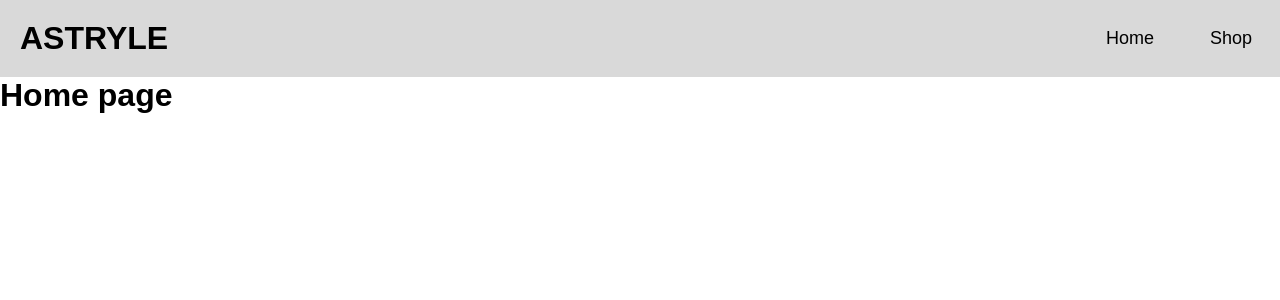
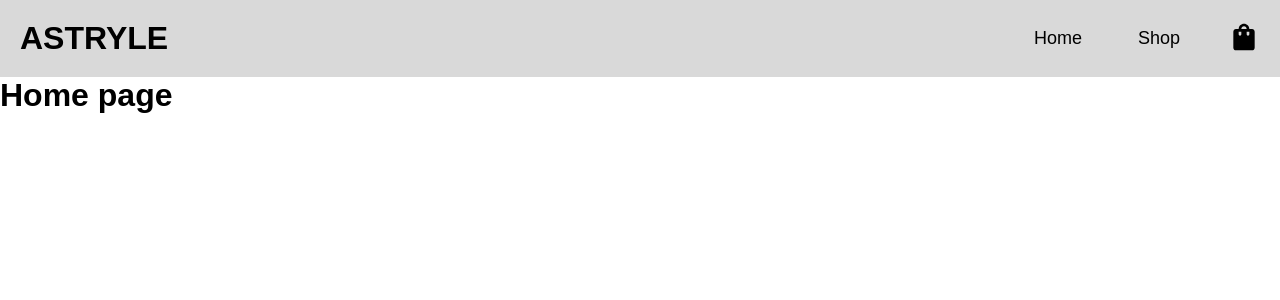
Before and after one commit to nelrnd/shopping-cart, a React (Create React App) app: page / in a window 1280 px wide. Shown: the top 300 px of the page. Built offline with nearby package versions, Linux system fonts and the light colour scheme.

Commit message:
Create and style NavBarCart

```diff
--- a/src/App.js
+++ b/src/App.js
@@ -1,3 +1,4 @@
+import { useState } from 'react';
 import { BrowserRouter, Routes, Route } from 'react-router-dom';
 import NavBar from './components/NavBar';
 import Home from './components/Home';
@@ -5,9 +6,11 @@ import Shop from './components/Shop';
 import './styles/App.css';
 
 const App = () => {
+  const [cart, setCart] = useState([]);
+
   return (
     <BrowserRouter>
-      <NavBar />
+      <NavBar cart={cart} />
       <Routes>
         <Route path="/" element={<Home />} />
         <Route path="/shop" element={<Shop />} />
--- a/src/components/NavBar.js
+++ b/src/components/NavBar.js
@@ -1,7 +1,8 @@
 import { Link } from 'react-router-dom';
+import NavBarCart from './NavBarCart';
 import '../styles/NavBar.css';
 
-const NavBar = () => {
+const NavBar = ({ cart }) => {
   return (
     <div className="NavBar">
       <div className="NavBar_content">
@@ -25,6 +26,8 @@ const NavBar = () => {
             </Link>
           </li>
         </ul>
+
+        <NavBarCart cart={cart} />
       </div>
     </div>
   );
--- /dev/null
+++ b/src/components/NavBarCart.js
@@ -0,0 +1,15 @@
+import Icon from '../assets/shopping-bag.svg';
+
+const NavBarCart = ({ cart }) => {
+  return (
+    <div className="NavBarCart">
+      <div className="NavBarCart_icon-wrapper">
+        <img src={Icon} alt="Shopping bag" />
+      </div>
+
+      {cart.length > 0 && <div className="NavBarCart_items-number">3</div>}
+    </div>
+  );
+};
+
+export default NavBarCart;
--- a/src/styles/NavBar.css
+++ b/src/styles/NavBar.css
@@ -9,6 +9,7 @@
 
   display: flex;
   align-items: center;
+  gap: 2.5rem;
 }
 
 .NavBar_links {
@@ -27,3 +28,23 @@
   color: inherit;
   text-decoration: none;
 }
+
+.NavBarCart {
+  position: relative;
+}
+
+.NavBarCart_items-number {
+  font-size: 10px;
+  color: white;
+  background-color: red;
+  width: 18px;
+  height: 18px;
+  border-radius: 9px;
+
+  display: grid;
+  place-content: center;
+
+  position: absolute;
+  top: -6px;
+  right: -6px;
+}
```
Also changed, not shown: src/assets/shopping-bag.svg (added).
